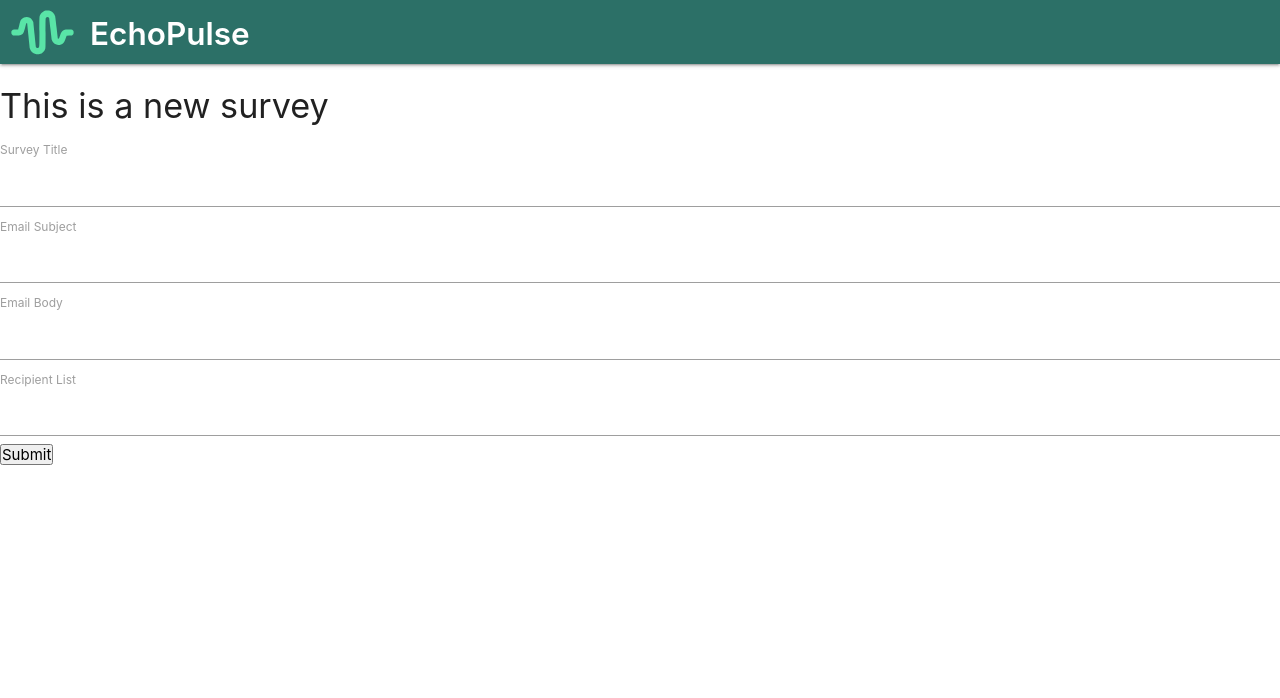
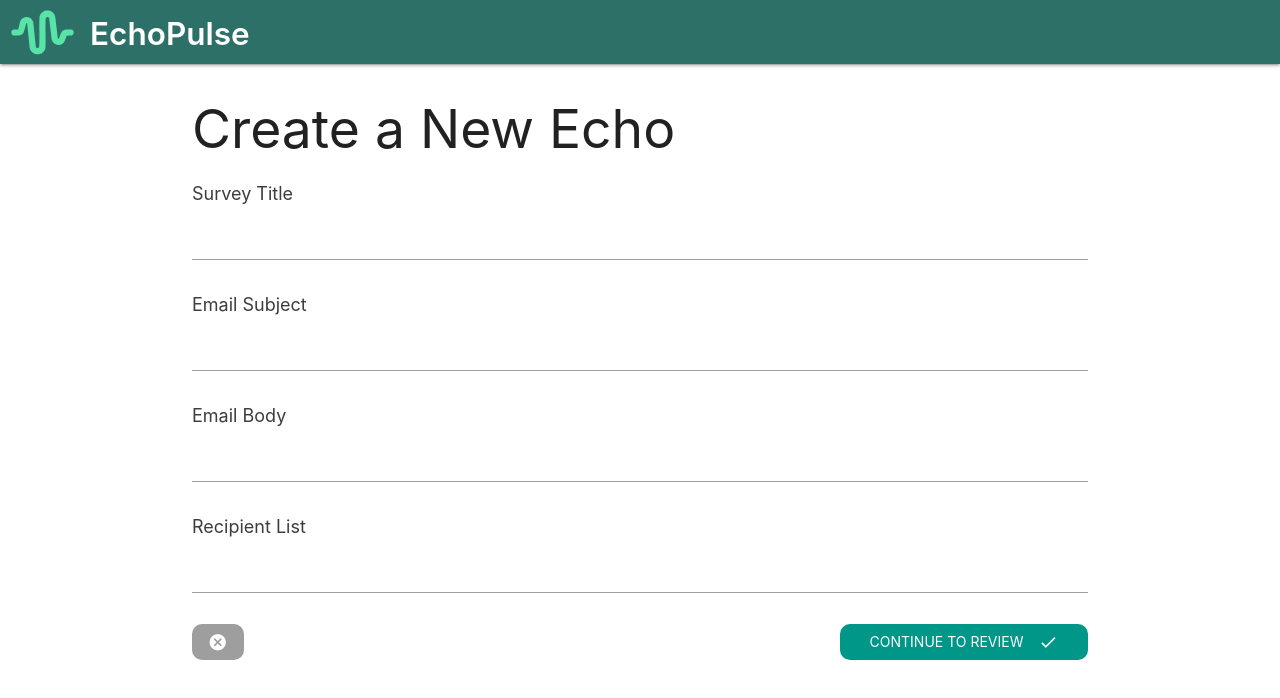
Before and after one commit to joshuaramat/email-app, a React (Create React App) app in the folder client/: page /surveys/new in a window 1280 px wide. Shown: the top 698 px of the page. Built offline with nearby package versions, Linux system fonts and the light colour scheme; no server answers.

Commit message:
add creating survey feature

```diff
--- a/client/src/actions/index.js
+++ b/client/src/actions/index.js
@@ -20,3 +20,15 @@ export const handleToken = token => async dispatch => {
       console.error(`Error handling the token: ${error}`);
   }
 }
+
+export const submitSurvey = (values, history) => async dispatch => {
+  try{
+    const res = await axios.post('/api/surveys', values);
+
+    history.push('/surveys');
+
+    dispatch({ type: FETCH_USER, payload: res.data });
+  } catch (error) {
+    console.error(`Error submitting the survey: ${error}`);
+  }
+}
--- a/client/src/components/Dashboard.js
+++ b/client/src/components/Dashboard.js
@@ -10,7 +10,7 @@ const Dashboard = () => {
         <Link to='/surveys/new' className='btn-container'>
           <button
             className="btn waves-effect btn-large"
-            style={{borderRadius: "30px"}}
+            style={{borderRadius: "10px"}}
           >
             Start an Echo
           </button>
--- a/client/src/components/Payments.js
+++ b/client/src/components/Payments.js
@@ -19,7 +19,10 @@ class Payments extends Component {
       >
         <button
           className="btn waves-effect"
-          style={{borderRadius: "30px"}}
+          style={{
+            borderRadius: "10px",
+            padding: "0 2rem"
+          }}
         >
           Get more Echoes
         </button>
--- a/client/src/components/surveys/SurveyField.js
+++ b/client/src/components/surveys/SurveyField.js
@@ -1,12 +1,15 @@
 import React from 'react'
 
-const SurveyField = ({ input, label }) => {
-  console.log(input)
+import '../../styles/surveyFormField.css';
 
+const SurveyField = ({ input, label, meta: {error, touched} }) => {
   return (
-    <div>
-      <label>{label}</label>
-      <input {...input} />
+    <div className='field-container'>
+      <label className='field-label'>{label}</label>
+      <input className='input-field' {...input} />
+      <div className='error-text'>
+        {touched && error}
+      </div>
     </div>
   )
 }
--- a/client/src/components/surveys/SurveyForm.js
+++ b/client/src/components/surveys/SurveyForm.js
@@ -1,58 +1,82 @@
+import _ from 'lodash';
 import React, { Component } from 'react';
 import { reduxForm, Field } from 'redux-form';
+import { Link } from "react-router-dom";
 import SurveyField from './SurveyField';
+import validateEmails from '../../utils/validateEmails';
+import formFields from './formFields';
 
 class SurveyForm extends Component {
   renderFields() {
-    return (
-      <div>
+    return _.map(formFields, ({label, name}) => {
+      return (
         <Field
-          label="Survey Title"
+          key={name}
+          component={SurveyField}
           type="text"
-          name="title"
-          component={SurveyField}
+          label={label}
+          name={name}
         />
-
-        <Field
-          label="Email Subject"
-          type="text"
-          name="subject"
-          component={SurveyField}
-        />
-
-        <Field
-          label="Email Body"
-          type="text"
-          name="body"
-          component={SurveyField}
-        />
-
-        <Field
-          label="Recipient List"
-          type="text"
-          name="emails"
-          component={SurveyField}
-        />
-      </div>
-    );
+      )
+    })
   }
 
   render() {
     return (
       <div>
+        <h2>Create a New Echo</h2>
         <form
-          onSubmit={this.props.handleSubmit(
-            values => {this.renderFields(values)}
-          )}
+          onSubmit={this.props.handleSubmit(this.props.onSurveySubmit)}
         >
           {this.renderFields()}
-          <button type='submit'>Submit</button>
+          <div className='btn-container'>
+            <Link
+              to="/surveys"
+              className='grey btn-flat white-text waves-effect'
+              style={{
+                borderRadius: "10px"
+              }}
+            >
+              <i className='material-icons'>cancel</i>
+            </Link>
+            <button
+            type='submit'
+            className='teal btn-flat right white-text waves-effect'
+            style={{
+              borderRadius: "10px",
+              padding: "0 2rem"
+            }}
+            >
+              Continue To Review
+              <i className='material-icons right'>done</i>
+            </button>
+          </div>
         </form>
       </div>
     );
   }
 }
 
+function validate(values) {
+  const errors = {};
+
+  errors.email = validateEmails(values.recipients || '');
+
+  _.each(formFields, ({name}) => {
+    if (!values[name]) {
+      errors[name] = (
+        name === 'recipients' ?
+        `Please enter at least 1 ${name}.` :
+        `Please enter a ${name}.`
+      );
+    }
+  })
+
+  return errors;
+}
+
 export default reduxForm({
-  form: 'surveyForm'
+  validate,
+  form: 'surveyForm',
+  destroyOnUnmount: false
 })(SurveyForm);
--- /dev/null
+++ b/client/src/components/surveys/SurveyFormReview.js
@@ -0,0 +1,56 @@
+import React from 'react'
+import { withRouter } from 'react-router-dom'
+import { connect } from 'react-redux'
+import _ from 'lodash'
+import formFields from './formFields'
+import * as actions from '../../actions'
+
+const SurveyFormReview = ({
+  onCancel,
+  formValues,
+  submitSurvey,
+  history,
+}) => {
+  const reviewFields = _.map(formFields, ({ name, label }) => {
+    return (
+      <div key={name}>
+        <label>{label}</label>
+        <div>
+          {formValues[name]}
+        </div>
+      </div>
+    );
+  });
+
+  return (
+    <div>
+      <h3>Please confirm your entries</h3>
+      {reviewFields}
+      <button
+        className='grey btn-flat white-text waves-effect'
+        onClick={onCancel}
+        style={{
+          borderRadius: "10px"
+        }}
+      >
+        <i className='material-icons'>backspace</i>
+      </button>
+      <button
+        className='teal btn-flat white-text waves-effect'
+        onClick={() => submitSurvey(formValues, history)}
+        style={{
+          borderRadius: "10px"
+        }}
+      >
+        Send
+        <i className='material-icons right'>email</i>
+      </button>
+    </div>
+  )
+}
+
+function mapStateToProps(state) {
+  return { formValues: state.form.surveyForm.values }
+}
+
+export default connect(mapStateToProps, actions)(withRouter(SurveyFormReview))
--- a/client/src/components/surveys/SurveyNew.js
+++ b/client/src/components/surveys/SurveyNew.js
@@ -1,15 +1,40 @@
 import React, { Component } from 'react';
+import { reduxForm } from 'redux-form';
 import SurveyForm from './SurveyForm';
+import SurveyFormReview from './SurveyFormReview';
 
 class SurveyNew extends Component {
+  state = { showFormReview: false }
+
+  renderContent() {
+    if (this.state.showFormReview) {
+      return (
+        <SurveyFormReview
+          onCancel={
+            () => this.setState({ showFormReview: false })
+          }
+        />
+      )
+    }
+
+    return (
+      <SurveyForm
+        onSurveySubmit={
+          () => this.setState({ showFormReview: true })
+        }
+      />
+    )
+  }
+
   render() {
     return (
-      <div>
-        <h4>This is a new survey</h4>
-        <SurveyForm />
+      <div className='container'>
+        {this.renderContent()}
       </div>
     );
   }
 }
 
-export default SurveyNew;
+export default reduxForm({
+  form: 'surveyForm'
+})(SurveyNew);
--- /dev/null
+++ b/client/src/components/surveys/formFields.js
@@ -0,0 +1,6 @@
+export default [
+  {label: 'Survey Title', name: 'title'},
+  {label: 'Email Subject', name: 'subject'},
+  {label: 'Email Body', name: 'body'},
+  {label: 'Recipient List', name: 'recipients'}
+];
--- a/client/src/styles/landing.css
+++ b/client/src/styles/landing.css
@@ -7,7 +7,7 @@
   --color-background: #fbfbfd;
   --font-size-title: 5rem;
   --font-size-text: 1.5rem;
-  --border-radius: 30px;
+  --border-radius: 10px;
   --button-color: #1B2D35;
   --button-color-focus: #4bd395;
   --gradient-background: linear-gradient(to right,#2C7067, #4bd395);
@@ -96,7 +96,6 @@ p {
   cursor: pointer;
   transition: background-color 0.3s ease;
   text-align: center;
-  margin: 20px;
 }
 
 .cta-button:hover {
@@ -127,6 +126,10 @@ p {
     justify-content: center;
     gap: 10px; /* provides space between h1 and p elements */
   }
+
+  .cta-button {
+    width: 100%;
+  }
 }
 
 @media (max-width: 576px) {
@@ -148,5 +151,6 @@ p {
 
   .cta-button {
     font-size: 1em;
+    width: 100%;
   }
 }
--- /dev/null
+++ b/client/src/styles/surveyFormField.css
@@ -0,0 +1,30 @@
+.field-container {
+  display: flex;
+  flex-direction: column;
+  margin-bottom: 1rem;
+}
+
+.field-label {
+  font-size: 1.2rem;
+  color: #3d3d3d;
+  margin-bottom: 0.5rem;
+}
+
+.input-field {
+  padding: .5rem;
+  font-size: 1rem;
+  border: 1px solid #ccc;
+  border-radius: 4px;
+  transition: border .3s ease;
+}
+
+.input-field::placeholder {
+  color: #bbb;
+}
+
+.error-text {
+  color: #e30000;
+  margin-top: 0;
+  margin-bottom: .5rem;
+  font-size: .875rem;
+}
--- /dev/null
+++ b/client/src/utils/validateEmails.js
@@ -0,0 +1,20 @@
+export default (emails) => {
+  const emailsArray = emails
+    .split(',')
+    .map(email => email.trim())
+    .filter(email => email.length > 0)
+
+  const invalidEmails = emailsArray.filter(email => {
+    const emailRegex = /^(([^<>()\[\]\\.,;:\s@"]+(\.[^<>()\[\]\\.,;:\s@"]+)*)|(".+"))@((\[[0-9]{1,3}\.[0-9]{1,3}\.[0-9]{1,3}\.[0-9]{1,3}])|(([a-zA-Z\-0-9]+\.)+[a-zA-Z]{2,}))$/
+
+    return !emailRegex.test(email);
+  });
+
+  if (invalidEmails.length > 1) {
+    return `These emails are invalid: ${invalidEmails}`;
+  } else if (invalidEmails.length === 1) {
+    return `This email is invalid: ${invalidEmails}`;
+  }
+
+  return;
+}
```
